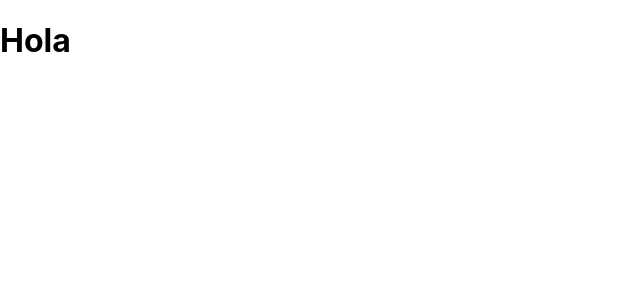
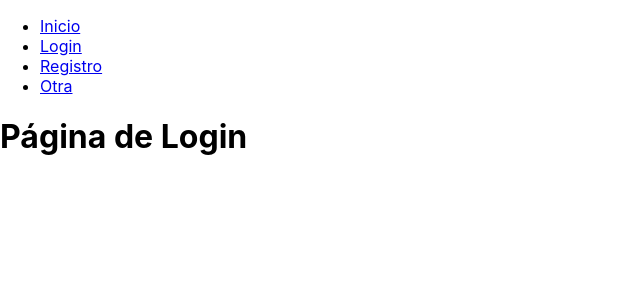
Before and after one commit to isc-joserodriguez/c17-todo-app, a React (Create React App) app: page /login in a window 1280 px wide. Shown: the top 300 px of the page, without its empty margins (0-640 px from the left). Built offline with nearby package versions, Linux system fonts and the light colour scheme.

Commit message:
Configuración de rutas

```diff
--- a/src/App.js
+++ b/src/App.js
@@ -1,7 +1,21 @@
 import './App.css';
+import Navbar from './components/Navbar';
+import LoginPage from './pages/LoginPage';
+//! 1.- Importar Routes, Route
+import { Route, Routes } from 'react-router-dom';
 
 function App() {
-  return <h1>Hola</h1>;
+  return (
+    <>
+      <Navbar />
+      <Routes>
+        <Route path="/" element={<h1>Inicio</h1>} />
+        <Route path="/login" element={<LoginPage />} />
+        <Route path="/registro" element={<h1>Registro</h1>} />
+        <Route path="/otra" element={<h1>Otra</h1>} />
+      </Routes>
+    </>
+  );
 }
 
 export default App;
--- /dev/null
+++ b/src/components/Navbar.js
@@ -0,0 +1,24 @@
+import { Link } from 'react-router-dom';
+
+const Navbar = () => {
+  return (
+    <nav>
+      <ul>
+        <li>
+          <Link to="/">Inicio</Link>
+        </li>
+        <li>
+          <Link to="/login">Login</Link>
+        </li>
+        <li>
+          <Link to="/registro">Registro</Link>
+        </li>
+        <li>
+          <Link to="/otra">Otra</Link>
+        </li>
+      </ul>
+    </nav>
+  );
+};
+
+export default Navbar;
--- /dev/null
+++ b/src/pages/LoginPage.js
@@ -0,0 +1,5 @@
+const Login = () => {
+  return <h1>Página de Login</h1>;
+};
+
+export default Login;
```
